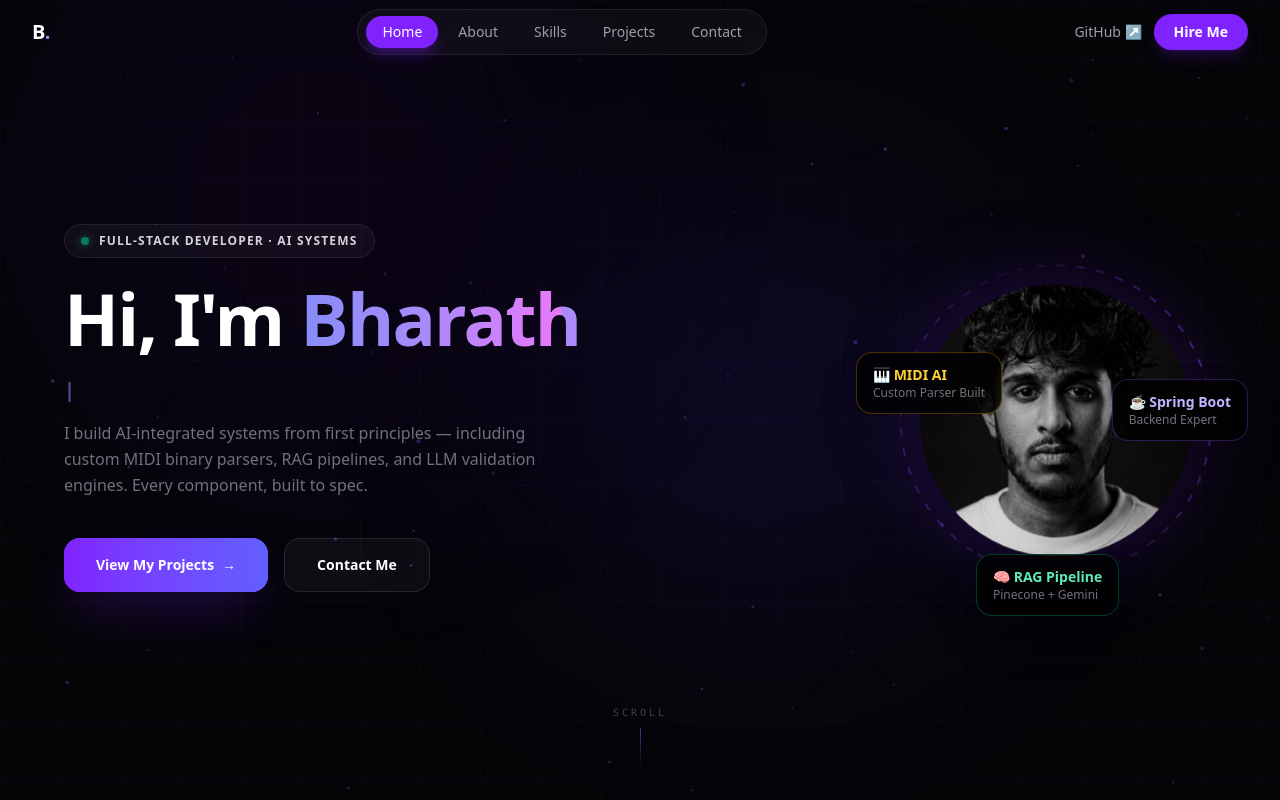
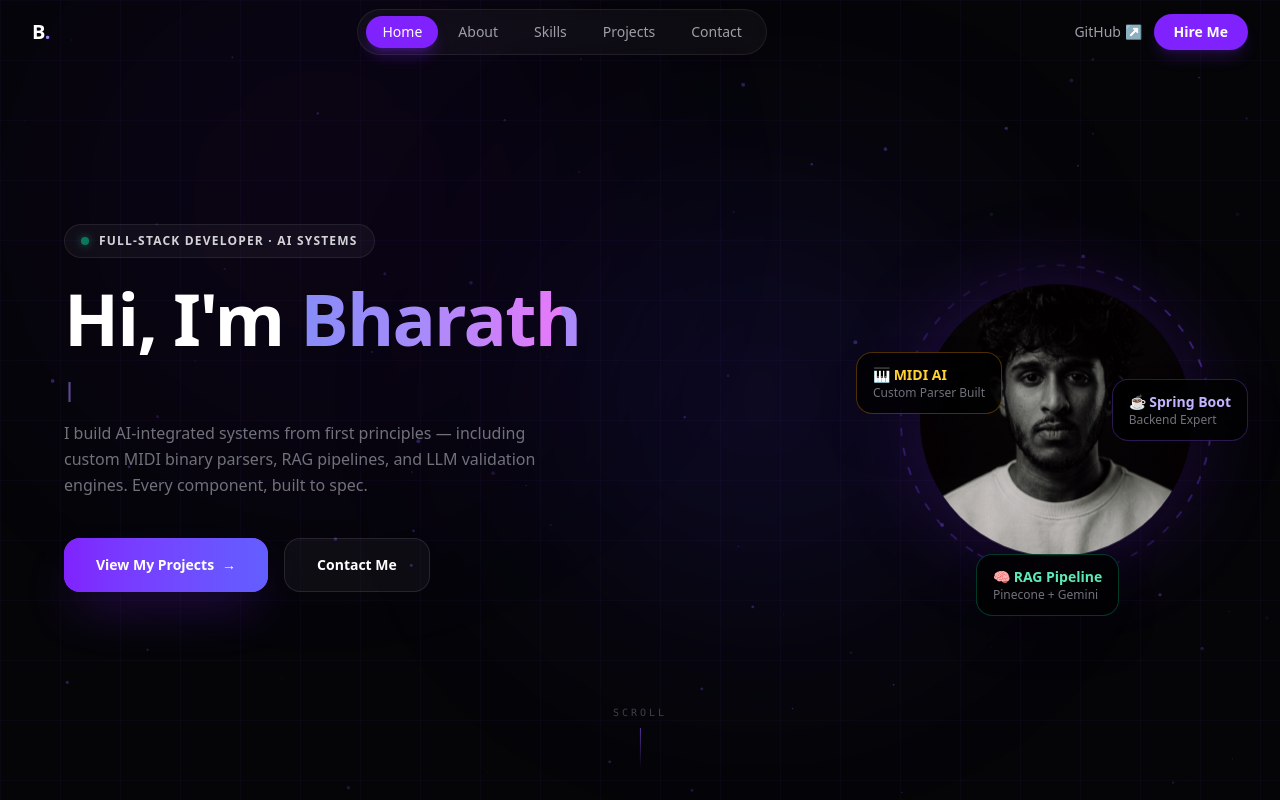
Before and after one commit to bharath-mnr/bharath-portfolio-new, a React (Vite) app: page / in a window 1280 px wide. Shown: the top 800 px of the page. Built offline with nearby package versions, Linux system fonts and the light colour scheme.

Commit message:
update image

```diff
--- a/src/components/ParticleCanvas.jsx
+++ b/src/components/ParticleCanvas.jsx
@@ -567,7 +567,7 @@ export default function App() {
                 {/* Photo container */}
                 <div className="absolute inset-6 rounded-full overflow-hidden ...">
                   <img
-                    src="/img2.jpeg"
+                    src="/img3.jpg"
                     alt="Bharath"
                     className="w-full h-full object-cover"
                   />
```
Also changed, not shown: public/img3.jpg (added).
